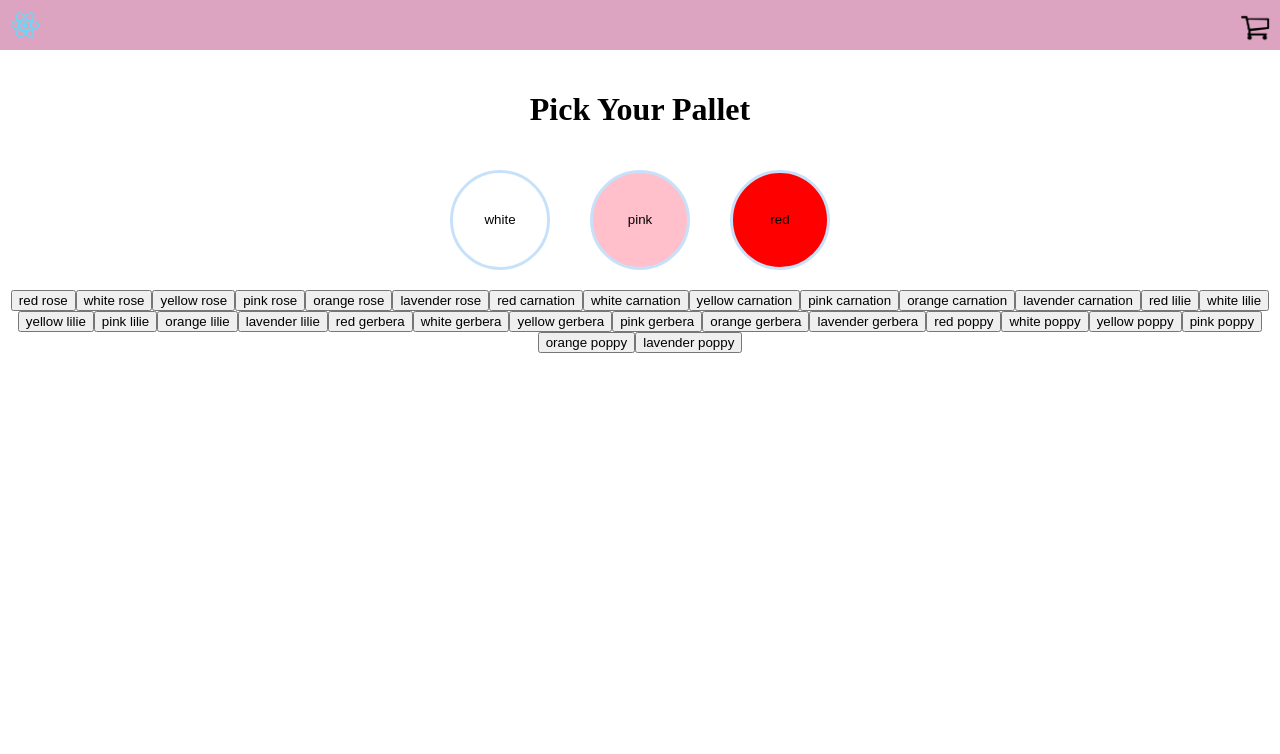
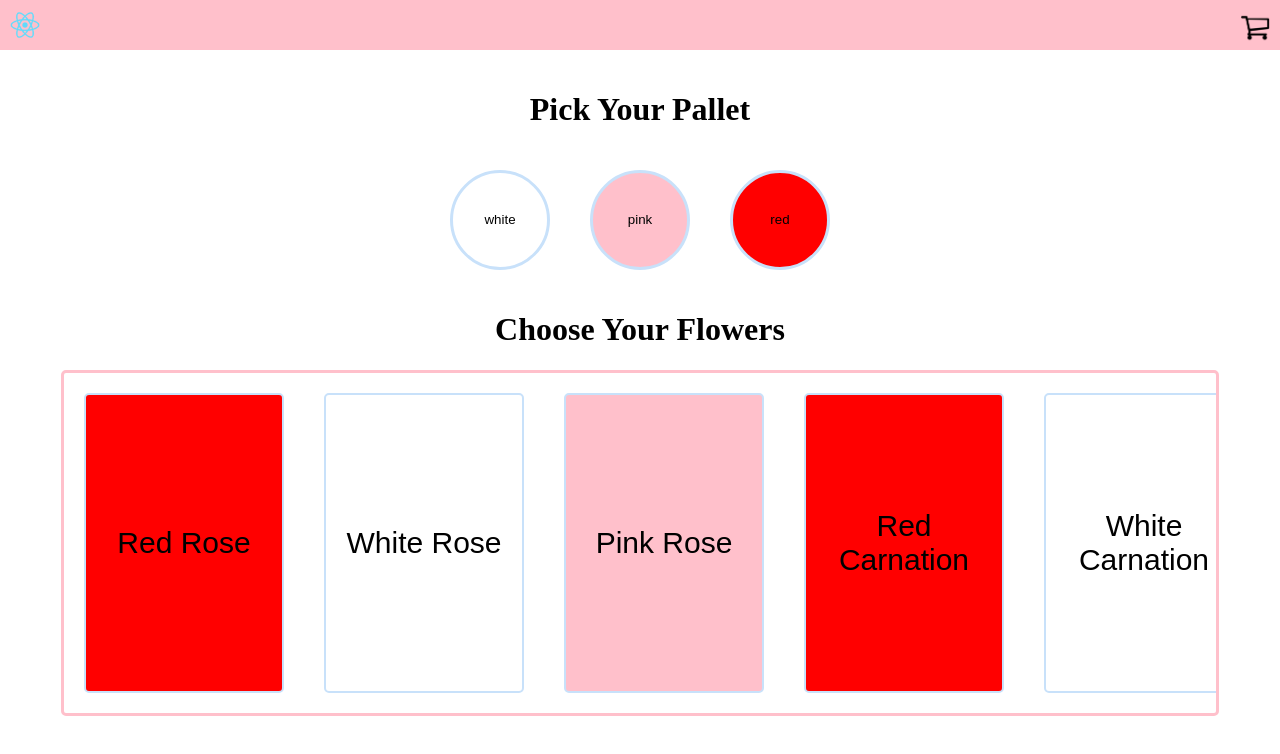
Before and after one commit to bubbster95/Bouquet_Okay, a React (Create React App) app: page /design in a window 1280 px wide. Shown: the top 754 px of the page. Built offline with nearby package versions, Linux system fonts and the light colour scheme.

Commit message:
Choose flowers has functionality

```diff
--- a/src/components/Flower_Choices/flower_choices.component.jsx
+++ b/src/components/Flower_Choices/flower_choices.component.jsx
@@ -5,17 +5,26 @@ import  Flowers  from '../../elements/Flowers/flowers.object'
 import './flower_choices.css'
 
 class FlowerChoices extends React.Component {
+    constructor(props) {
+        super(props);
+        this.plantFlowers = this.plantFlowers.bind(this)
+    }
     pickFlower(color, key) {
         console.log('you added a ' + color + ' ' + key + ' to the Cart')
     }
 
-    plantFlowers() {
+    plantFlowers(swatch) {
         let flowersKeys = Object.keys(Flowers)
         console.log(flowersKeys)
         return flowersKeys.map(key => {
-            return Flowers[key].colors.map(color => {
-                return<button
-                onClick={() => this.pickFlower(color, key)}
+            let filter = Flowers[key].colors.filter(color => {
+                return swatch.includes(color) ? true : false
+            })
+            return filter.map(color => {
+                return <button
+                className='flower'
+                onClick={this.props.addFlower}
+                style={{backgroundColor: color}}
                 key={color+key}
                 id={color + key}
                 >{color +' '+ key}
@@ -25,7 +34,15 @@ class FlowerChoices extends React.Component {
     }
 
     render() {
-        return(this.plantFlowers())
+        return(
+            <div className='flower-container'>
+            <h1 id='flowers-title'>Choose Your Flowers</h1>
+            <div className='flower-choices'>
+                {this.plantFlowers(this.props.colors)}
+            </div>
+
+            </div>
+        )
     }
 }
 
--- a/src/components/Flower_Choices/flower_choices.css
+++ b/src/components/Flower_Choices/flower_choices.css
@@ -0,0 +1,33 @@
+.flower-choices {
+    position: relative;
+    display: flex;
+    justify-content: space-between;
+    border: solid pink;
+    border-radius: 5px;
+    overflow-x: scroll;
+    width: 90%;
+    margin: auto;
+}
+
+.flower {
+    background-color: white;
+    border: solid;
+    border-color: rgb(200, 225, 250);
+    border-width: 2px;
+    cursor: pointer;
+    border-radius: 5px;
+    flex: none;
+    margin: 20px;
+    width: 200px;
+    height: 300px;
+    font-size: 30px;
+    text-transform: capitalize;
+}
+
+
+.flower:hover {
+    position: relative;
+    top: -2px;
+    box-shadow: 0px 2px lightslategrey;
+    border-color: rgb(130, 200, 255);
+}
--- a/src/components/Header/header.css
+++ b/src/components/Header/header.css
@@ -2,5 +2,5 @@
     position: fixed;
     height: 50px;
     width: 100%;
-    background-color: rgba(212, 142, 177, 0.8);
+    background-color: pink;
 }
--- a/src/components/Pallet/pallet.css
+++ b/src/components/Pallet/pallet.css
@@ -8,6 +8,7 @@
 }
 
 .pallet:hover {
+    cursor: pointer;
     position: relative;
     top: -3px;
     box-shadow: 0px 2px lightslategrey;
--- a/src/containers/Design/design.container.jsx
+++ b/src/containers/Design/design.container.jsx
@@ -13,10 +13,18 @@ class Design extends React.Component {
         this.state = {
             change: false,
             swatches: ['white', 'pink', 'red'],
-            toggled: ''
+            toggled: '',
+            picked: []
         }
 
 
+    }
+
+    addFlowers(e) {
+        console.log('flower',e.target.innerHTML)
+        this.setState((state) =>{
+            return {picked: [...state.picked, e.target.innerHTML]}
+        })
     }
 
     addSwatch(e) {
@@ -37,6 +45,9 @@ class Design extends React.Component {
         })
     }
 
+    componentDidUpdate() {
+        console.log('you have picked', this.state.picked)
+    }
     render() {
         if (this.state.change) {
             return(
@@ -48,7 +59,6 @@ class Design extends React.Component {
                     <br></br>
                     <Swatch swatch={this.addSwatch.bind(this)}/>
                     <br></br>
-                    <FlowerChoices/>
                 </div>
             )
         } else {
@@ -59,7 +69,7 @@ class Design extends React.Component {
                     <Pallet id={1} swatch={this.state.swatches[1]} changePallet={this.changePallet.bind(this)}/>
                     <Pallet id={2} swatch={this.state.swatches[2]} changePallet={this.changePallet.bind(this)}/>
                     <br></br>
-                    <FlowerChoices/>
+                    <FlowerChoices colors={this.state.swatches} addFlower={this.addFlowers.bind(this)}/>
                 </div>
             )
         }
```
